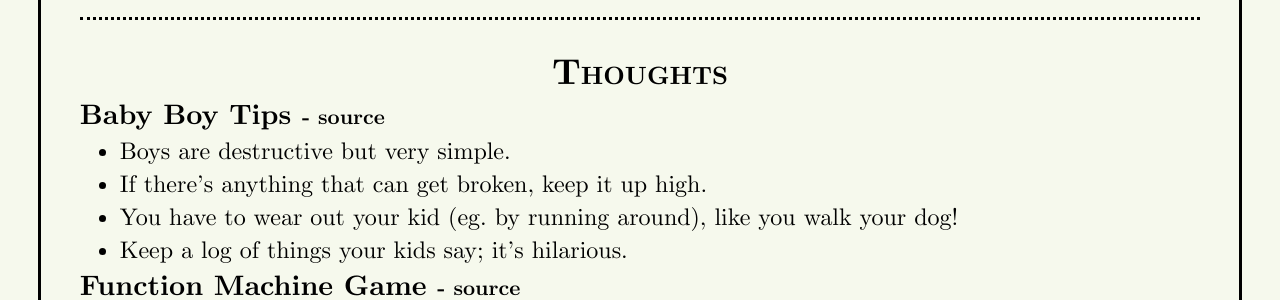
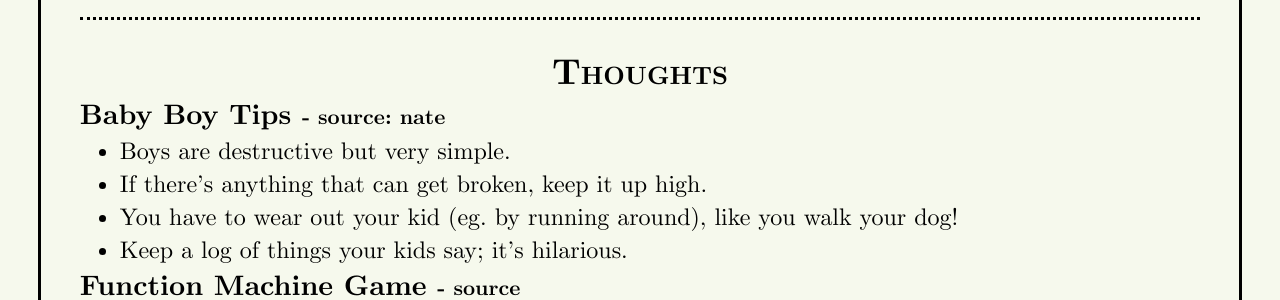
Before and after one commit to olliebennett/olliebennett.co.uk, a Jekyll site: the page built from thoughts.md, in a window 1280 px wide. Shown: the part 375-675 px from the top of the page. Built offline with Jekyll 4.4.1, drawn with Linux system fonts in a browser that asks for light colours.

Commit message:
Support non-link sources

```diff
--- a/thoughts.md
+++ b/thoughts.md
@@ -13,7 +13,12 @@ categories: none
       <h3>
         {{ post.title }}
         {% if post.source %}
-          <small>- <a href="{{ post.source }}">source</a></small>
+          {% assign source_protocol = post.source | split: ":" | first %}
+          {% if source_protocol == 'http' or source_protocol == 'https' %}
+            <small>- <a href="{{ post.source }}">source</a></small>
+          {% else %}
+            <small>- source: {{ post.source }}</small>
+          {% endif %}
         {% endif %}
       </h3>
     {% endif %}
```
Also changed, not shown: _posts/2020-04-23-baby-boy-tips.md (+1 -1 lines).
